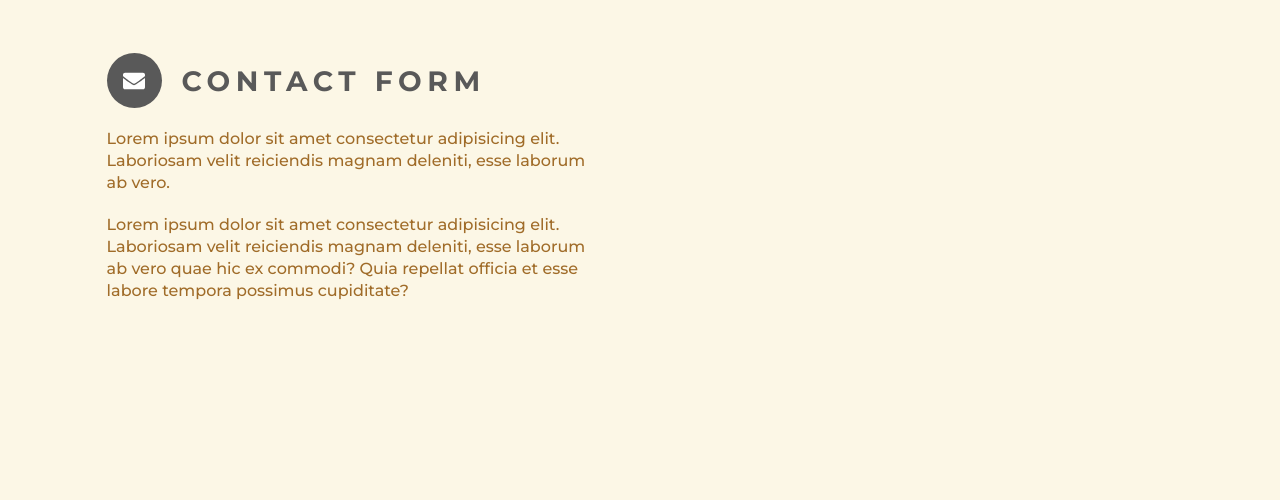
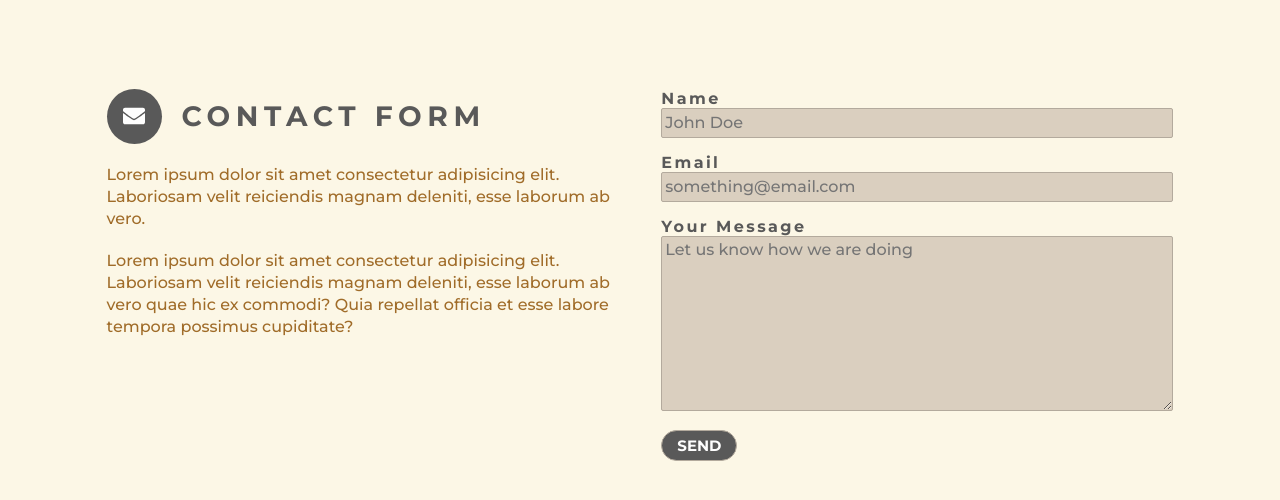
Before and after one commit to gomezja/contact-page-exercise, a plain HTML site: page index.html in a window 1280 px wide. Drawn offline with Linux system fonts and the light colour scheme.

Commit message:
added contact form

```diff
--- a/index.html
+++ b/index.html
@@ -37,7 +37,18 @@
 
             <!-- SECOND COLUMN -->
             <div class="col-6 offset">
+              <form>
+                  <label for="fname">Name</label>
+                  <input type="text" id="fname" name="firstname" placeholder="John Doe">
 
+                  <label for="email">Email</label>
+                  <input type="text" id="email" name="email" placeholder="something@email.com">
+
+                  <label for="message">Your Message</label>
+                  <textarea id="message" name="message" placeholder="Let us know how we are doing"></textarea>
+
+                  <input type="submit" id="submit" value="SEND">
+              </form>
             </div>
         </div>
     </div>
--- a/style.css
+++ b/style.css
@@ -37,12 +37,12 @@ p {
     display: flex;
     flex-wrap: wrap;
 
-    margin: 5% 0;
+    margin: 8.33% 0;
 }
 
 .col-6 {
-    flex: 45%;
-    max-width: 45%;
+    flex: 48%;
+    max-width: 48%;
 }
 
 /* all direct descendants of col-6 and not the last child */
@@ -51,7 +51,7 @@ p {
 }
 
 .offset {
-    margin-left: 5%;
+    margin-left: 4%;
 }
 
 /******************************************
@@ -82,8 +82,62 @@ p {
 }
 
 /******************************************
+/* FORM, LABELS, INPUTS
+******************************************/
+label, input:not(#submit), textarea {
+    width: 100%;
+}
+
+label {
+    font-size: 16px;
+    color: #595959;
+    font-weight: 700;
+    letter-spacing: 0.15em;
+}
+
+input[type=text],
+textarea {
+    background: #dacfbf;
+    border: 1.5px solid #b3aa9d;
+    border-radius: 2px;
+    height: 30px;
+    color: #595959;
+    padding: 3px;
+}
+
+textarea {
+    resize: vertical;
+    min-height: 30px;
+}
+
+#message {
+    height: 175px;
+}
+
+form > *:not(label) {
+    margin-bottom: 15px;
+}
+
+#submit {
+    background: #595959;
+    color: #fefefe;
+    font-size: 15px;
+    font-weight: 700;
+    border: 1.5px solid #b3aa9d;
+    border-radius: 20px;
+    padding: 5px 15px;
+}
+
+input[type="submit"]:hover {
+    cursor: pointer;
+
+    position: relative;
+    top: -2px;
+}
+
+/******************************************
 /* MEDIA QUERIES
 ******************************************/
-@media screen and (max-width: 700px) {
+@media screen and (max-width: 1200px) {
 
 }
```
